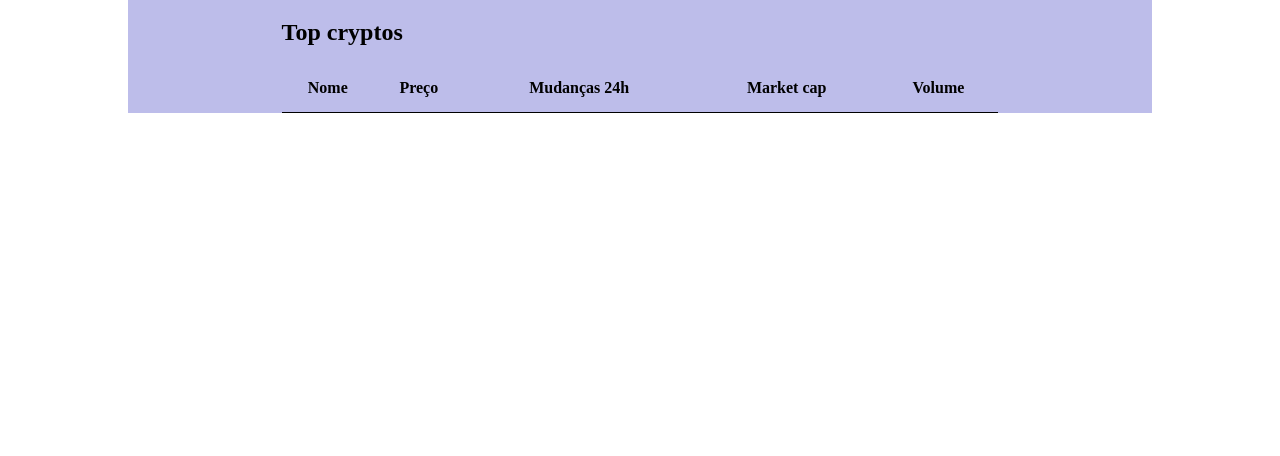
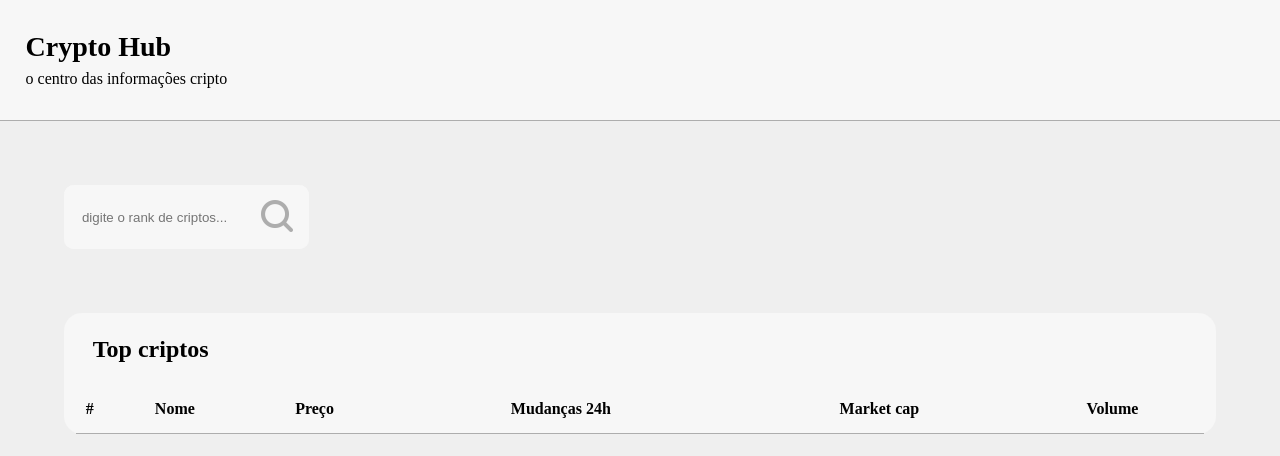
Before and after one commit to Thyagovis/CryptoHub, a plain HTML site: page index.html in a window 1280 px wide. Drawn offline with Linux system fonts and the light colour scheme; no server answers.

Commit message:
view dinamico + melhorias visuais

```diff
--- /dev/null
+++ b/css/style.css
@@ -0,0 +1,147 @@
+body{
+
+    display: flex;
+    flex-direction: column;
+    justify-content: center;
+    align-items: center;
+    background-color: #EFEFEF;
+    gap: 8vh;
+}
+
+header{
+
+    display: flex;
+    flex-direction: column;
+    justify-content: center;
+    background-color: #f7f7f7;
+    gap: 10px;
+    width: 100%;
+    height: 15vh;
+    border-bottom: 1px solid #ADADAD;
+
+    h1{
+
+        font-weight: 700;
+        font-size: 28px;
+        padding-left: 2vw;
+    }
+
+    p{
+
+        font-weight: 300;
+        font-size: 16px;
+        padding-left: 2vw;
+
+    }
+}
+
+.search{
+
+    display: flex;
+    overflow: hidden;
+    background-color: #f7f7f7;
+    height: 8vh;
+    margin-left: 5%;
+    border-radius: 10px;
+    align-self: flex-start;
+
+    input{
+
+        flex-grow: 1;
+        border: none;
+        background-color: #f7f7f7;
+        text-align: center;
+    }
+
+    button{
+
+        border: none;
+        background-color: #f7f7f7;
+        img{
+
+            height: 4vh;
+            padding: 10px;
+        }
+
+    }
+
+}
+
+
+.display{
+
+    background-color: #f7f7f7;
+    width: 90%;
+    display: flex;
+    flex-direction: column;
+    justify-content: center;
+    align-items: center;
+    border-radius: 18px;
+
+    h2{
+
+        width: 95%;
+        text-align: start;
+        font-weight: 700;
+        font-size: 24px;
+        padding: 3vh;
+    }
+
+}
+
+.view{
+
+    width: 98%;
+    border-collapse: collapse;
+
+    th{
+
+        padding: 2vh 0px;
+        font-weight: 600;
+    }
+
+    tr{
+
+        border-bottom: 1px solid #ADADAD;
+
+        td{
+
+            padding: 4vh 3vw;
+            text-align: center;
+            img{
+
+                height: 30px;
+
+            }
+
+        }
+    }
+
+}
+
+.logo-nome{
+
+    display: flex;
+    flex-direction: row;
+    height: 100%;
+    align-items: center;
+    justify-content: start;
+    width: 100%;
+    gap: 10px;
+
+    div{
+
+        display: flex;
+        flex-direction: column;
+        justify-content: center;
+        align-items: center;
+
+    }
+
+    img{
+
+        height: 30px;
+
+    }
+
+}
--- a/index.html
+++ b/index.html
@@ -3,19 +3,34 @@
 <head>
     <meta charset="UTF-8">
     <meta name="viewport" content="width=device-width, initial-scale=1.0">
-    <title>Document</title>
-    <link rel="stylesheet" href="./reset.css">
-    <link rel="stylesheet" href="./style.css">
+    <title>Crypto Hub</title>
+    <link rel="stylesheet" href="./css/reset.css">
+    <link rel="stylesheet" href="./css/style.css">
 </head>
 <body>
 
+    <header>
+
+        <h1>Crypto Hub</h1>
+        <p>o centro das informações cripto</p>
+
+    </header>
+
+    <div class="search">
+
+        <input type="text" class="rank" id="rank" placeholder="digite o rank de criptos...">
+        <button class="btngo" id="btngo"><img src="assets/icons/search.png" alt=""></button>
+
+    </div>
+
     <div class="display">
 
-        <h2>Top cryptos</h2>
+        <h2>Top criptos</h2>
 
         <table id="view" class="view">
 
             <tr>
+                <th>#</th>
                 <th>Nome</th>
                 <th>Preço</th>
                 <th>Mudanças 24h</th>
--- a/script.js
+++ b/script.js
@@ -1,11 +1,14 @@
 const display = document.getElementById("view")
+const rank = document.getElementById('rank')
+const btngo = document.getElementById("btngo")
 
-function CriarRow(nome, simbolo, logo, preco, mudancas, cap, vol){
+function CriarRow(rank, nome, simbolo, logo, preco, mudancas, cap, vol){
 
     const row = document.createElement("tr")
 
     const name = document.createElement("h3")
     const symbol = document.createElement("p")
+    const rank_td = document.createElement('td')
     const logo_text = document.createElement('td')
     const price = document.createElement("td")
     const changes = document.createElement("td")
@@ -27,6 +30,7 @@ function CriarRow(nome, simbolo, logo, preco, mudancas, cap, vol){
     logo_text.appendChild(div_name)
 
     logo_image.src = logo
+    rank_td.textContent = `${rank}`
     symbol.textContent = `${simbolo}`
     name.textContent = `${nome}`
     price.textContent = `${preco}`
@@ -34,6 +38,7 @@ function CriarRow(nome, simbolo, logo, preco, mudancas, cap, vol){
     market.textContent = `${cap}`
     volume.textContent = `${vol}`
 
+    row.appendChild(rank_td)
     row.append(logo_text)
     row.appendChild(price)
     row.appendChild(changes)
@@ -41,6 +46,12 @@ function CriarRow(nome, simbolo, logo, preco, mudancas, cap, vol){
     row.appendChild(volume)
 
     display.appendChild(row)
+}
+
+function LimparView(){
+
+    view.innerHTML = '<tr><th>#</><th>Nome</th><th>Preço</th><th>Mudanças 24h</th><th>Market cap</th><th>Volume</th></tr>'
+
 }
 
 function FetchApi(){
@@ -52,31 +63,32 @@ function FetchApi(){
     return result
 }
 
-async function Consultar(){
+async function Consultar(rank){
 
     const result = await FetchApi()
     const filtered_result = result.filter(
-        coin => coin.rank && coin.rank <= 20
+        coin => coin.rank && coin.rank <= rank
     )
+
+    LimparView()
 
     for(let i = 0; i < filtered_result.length; i++){
 
         CriarRow(
+            i + 1,
             filtered_result[i].name,
             filtered_result[i].symbol,
             `https://static.coinpaprika.com/coin/${filtered_result[i].id}/logo.png`,
-            filtered_result[i].quotes.USD.price,
+            (filtered_result[i].quotes.USD.price).toFixed(2),
             filtered_result[i].quotes.USD.percent_change_24h,
             filtered_result[i].quotes.USD.market_cap,
-            filtered_result[i].quotes.USD.volume_24h
+            (filtered_result[i].quotes.USD.volume_24h).toFixed(2)
         )
-
     }
-
-
-
-/*     display.textContent = `${JSON.display(filtered_result, undefined, 2)}`
- */
 }
 
-Consultar()
+btngo.addEventListener('click', () => {
+
+    Consultar(rank.value)
+
+})
--- a/style.css
+++ /dev/null
@@ -1,83 +0,0 @@
-body{
-
-    display: flex;
-    justify-content: center;
-    align-items: center;
-
-}
-
-.display{
-
-    background-color: rgb(189, 189, 234);
-    width: 80%;
-    display: flex;
-    flex-direction: column;
-    justify-content: center;
-    align-items: center;
-
-    h2{
-
-        width: 70%;
-        text-align: start;
-        font-weight: 700;
-        font-size: 24px;
-        padding: 20px;
-    }
-
-}
-
-.view{
-
-    width: 70%;
-    border-collapse: collapse;
-
-    th{
-
-        padding: 2vh 0px;
-        font-weight: 600;
-    }
-
-    tr{
-
-        border-bottom: 1px solid black;
-
-        td{
-
-            padding: 4vh 0px;
-            text-align: center;
-            img{
-
-                height: 30px;
-
-            }
-
-        }
-    }
-
-}
-
-.logo-nome{
-
-    display: flex;
-    flex-direction: row;
-    height: 100%;
-    align-items: end;
-    justify-content: center;
-    gap: 10px;
-
-    div{
-
-        display: flex;
-        flex-direction: column;
-        justify-content: center;
-        align-items: center;
-
-    }
-
-    img{
-
-        height: 30px;
-
-    }
-
-}
```
Also changed, not shown: assets/icons/search.png (added), css/reset.css (renamed from reset.css).
